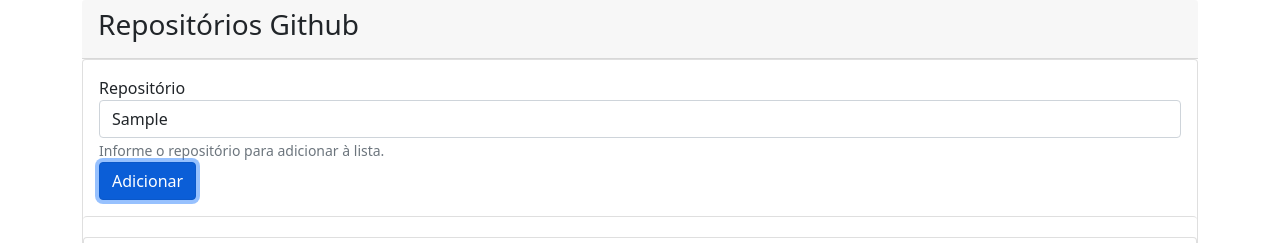
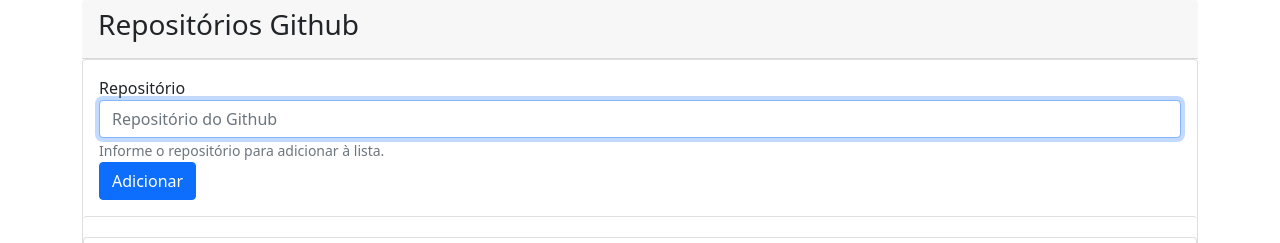
Before and after one commit to rafael-hsm/javascript_perfil_github, a website built with webpack: page public/index.html in a window 1280 px wide. Both pictures are taken after typing "Sample" into the empty fields and a click on the button "Adicionar". Shown: the top 243 px of the page. Built offline with nearby package versions, Linux system fonts and the light colour scheme; grey boxes are pictures that could not be loaded.

Commit message:
update class

```diff
--- a/public/index.html
+++ b/public/index.html
@@ -24,12 +24,12 @@
                 </form>
             </div>
             <ul class="list-group">
-                <li class="list-group-item list-group-item-action">
+                <!-- <li class="list-group-item list-group-item-action">
                     <img src="https://avatars0.githubusercontent.com/u/8083459?v=4" alt="">
                     <strong>Nerd Fonts</strong>
                     <p>Iconic font aggregator, collection, and patcher</p>
                     <a target="_blank" href="https://github.com/ryanoasis/nerd-gonts">Acessar</a>
-                </li>
+                </li> -->
             </ul>
         </div>
     </div>
--- a/src/main.js
+++ b/src/main.js
@@ -31,7 +31,7 @@ class APP{
         });
 
         // Renderizar a tela
-        console.log(this.repositorios);
+        this.renderizarTela()
     }
 
     renderizarTela(){
@@ -55,7 +55,29 @@ class APP{
             strong.appendChild(txtNome);
             li.appendChild(strong);
 
-        })
+            //<p>
+            let p = document.createElement('p');
+            let txtDescricao = document.createTextNode(repositorio.descricao)
+            p.appendChild(txtDescricao)
+            li.appendChild(p);
+
+            //<a>
+            let a = document.createElement('a');
+            a.setAttribute('target', '_blank');
+            a.setAttribute('href', repositorio.link);
+            let txtA = document.createTextNode('Acessar');
+            a.appendChild(txtA);
+            li.appendChild(a);
+
+            // Adicionar <li> como filho da ul
+            this.lista.appendChild(li);
+
+            // Limpar o conteúdo do input
+            this.formulario.querySelector('input[id=repositorio]').value = '';
+
+            // Adiciona o foco no input
+            this.formulario.querySelector('input[id=repositorio]').focus();
+        });
     }
 }
 
```
